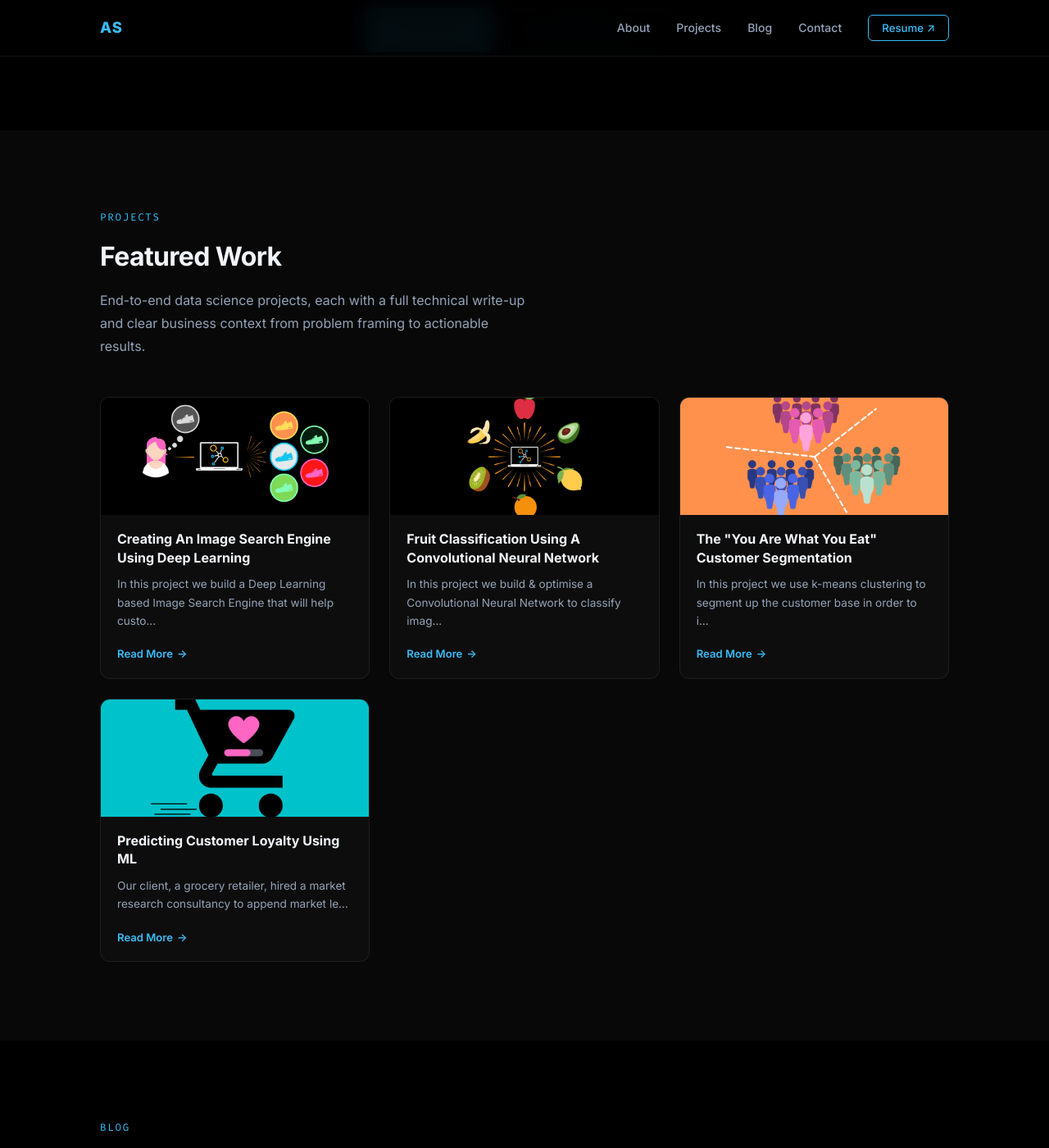
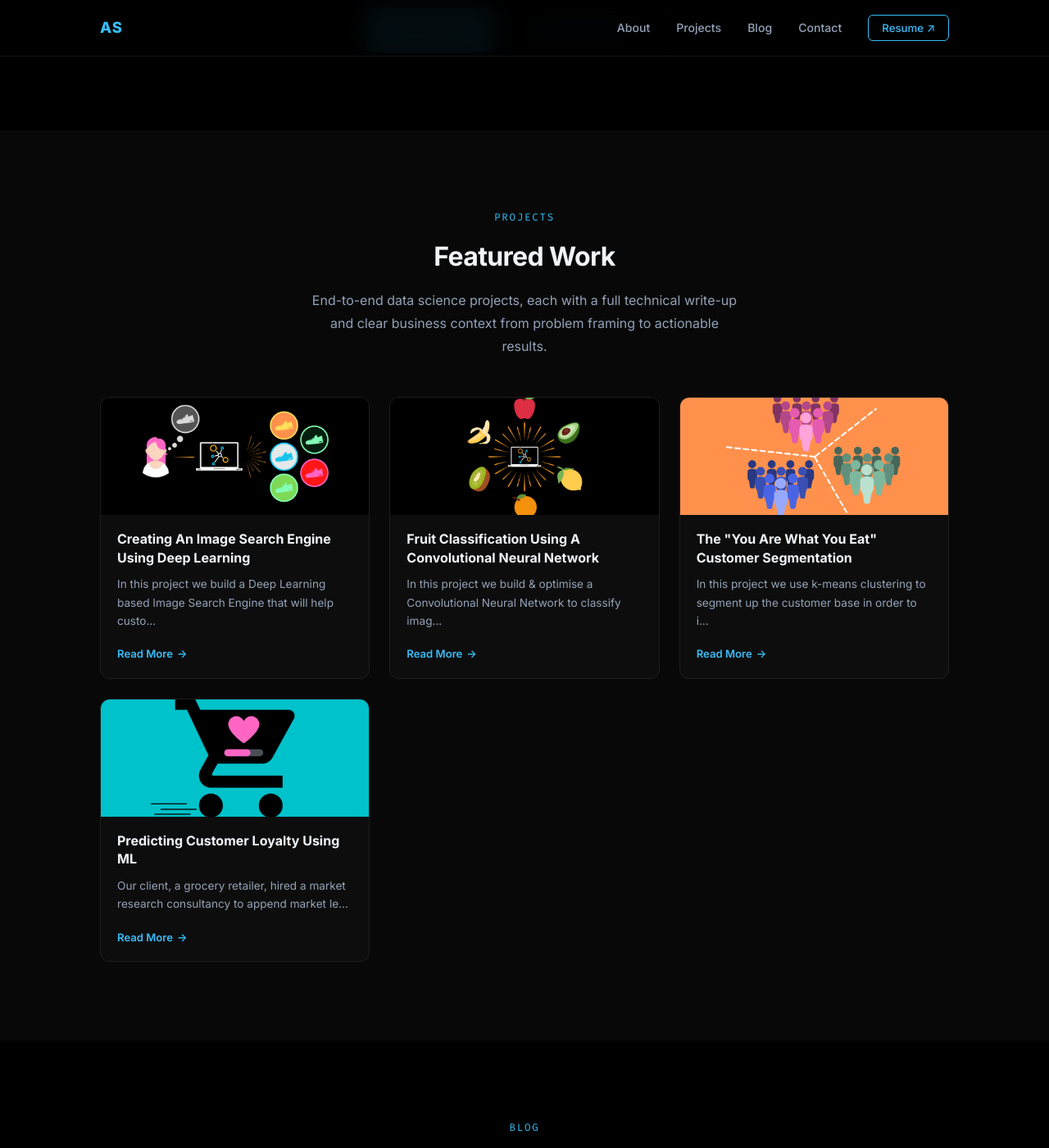
Before and after one commit to asahad/personal-portfolio-website, a Jekyll site: the page built from index.html, in a window 1280 px wide and 1400 px high, scrolled down 687 px. Shown: the whole window at 82% size. Built offline with Jekyll 4.4.1, drawn with Linux system fonts in a browser that asks for light colours; the list of posts is cut into pages by our own code.

Commit message:
Center section headings and subtitles
Co-Authored-By: Claude Sonnet 4.6 <noreply@anthropic.com>

```diff
--- a/assets/css/portfolio.css
+++ b/assets/css/portfolio.css
@@ -82,6 +82,7 @@ ul, ol {
   font-family: 'Fira Code', 'Monaco', 'Courier New', monospace;
   font-size: 0.78rem;
   color: var(--accent);
+  text-align: center;
   letter-spacing: 0.14em;
   text-transform: uppercase;
   margin-bottom: 10px;
@@ -91,6 +92,7 @@ ul, ol {
   font-size: clamp(1.6rem, 3vw, 2rem);
   font-weight: 700;
   color: var(--text-h);
+  text-align: center;
   letter-spacing: -0.02em;
   margin-bottom: 12px;
 }
@@ -99,6 +101,9 @@ ul, ol {
   color: var(--text);
   max-width: 520px;
   margin-bottom: 48px;
+  text-align: center;
+  margin-left: auto;
+  margin-right: auto;
   line-height: 1.75;
 }
 
```
